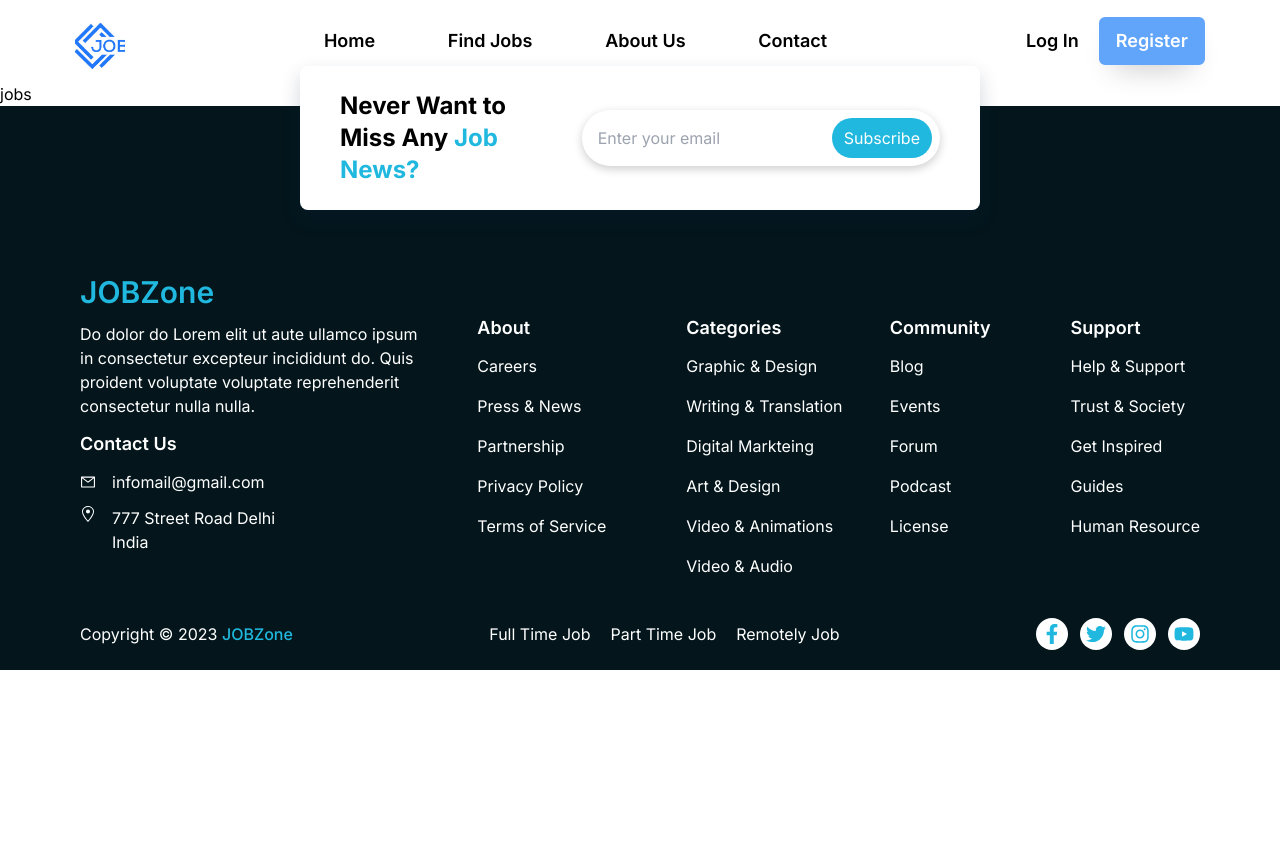
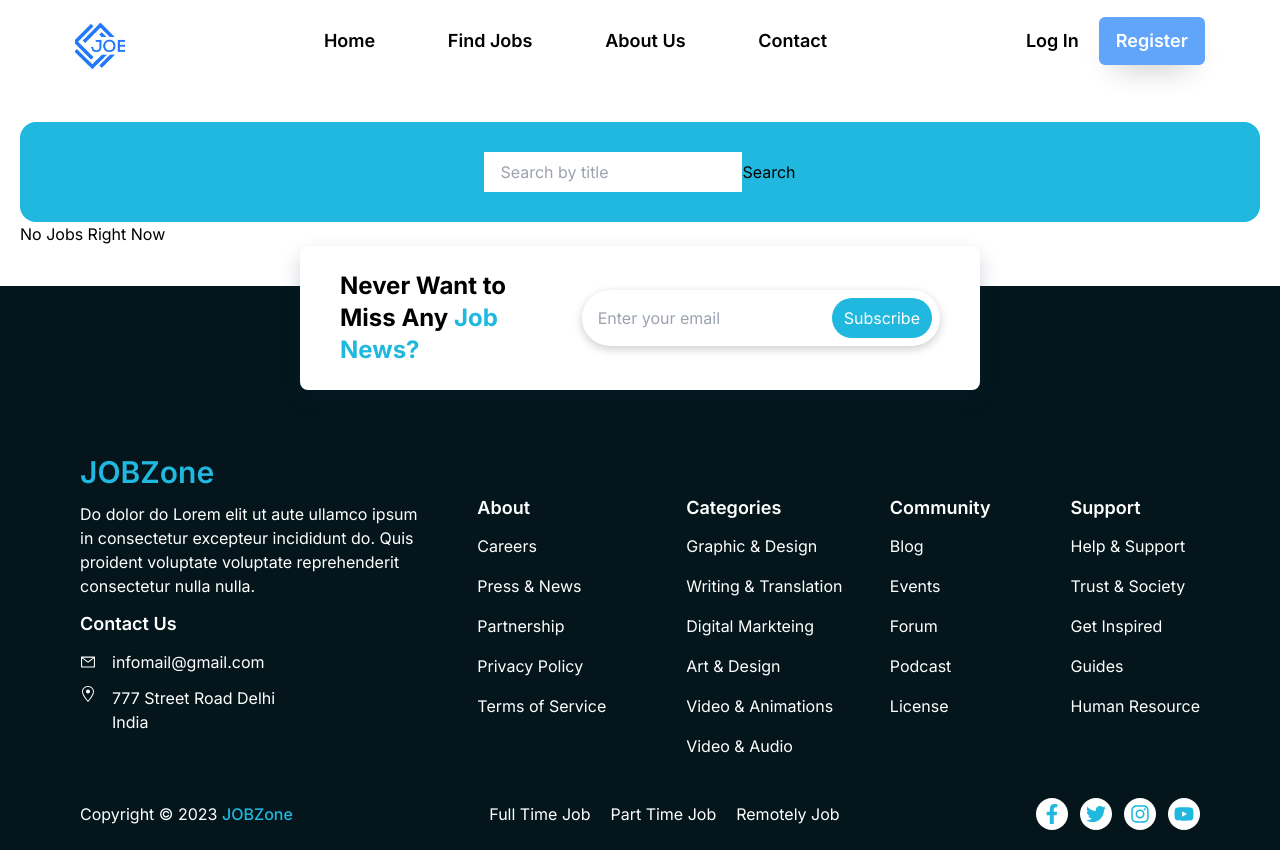
Before and after one commit to MohdFahad1/jobpedia, a Next.js app: page /jobs in a window 1280 px wide. Before the commit the page ends 800 px from the top, so only its background shows below. Built offline with nearby package versions, Linux system fonts and the light colour scheme.

Commit message:
api integrated

```diff
--- a/src/app/jobs/page.js
+++ b/src/app/jobs/page.js
@@ -1,9 +1,64 @@
-import React from 'react'
+"use client"
+import React, { useState } from 'react';
+import axios from 'axios';
 
-const page = () => {
+function page() {
+  const [jobs, setJobs] = useState([]);
+  const [loading, setLoading] = useState(false);
+  // const [searchQuery, setSearchQuery] = useState('');
+  const fetchJobs = async () => {
+    const options = {
+      method: 'GET',
+      url: 'https://jobsearch4.p.rapidapi.com/api/v2/Jobs/Search',
+      params: {
+        SearchQuery: 'java', // Use the user's input here
+        PageSize: '12',
+        PageNumber: '1'
+      },
+      headers: {
+        'X-RapidAPI-Key': '178d765ff6msh0e4ae865c3fc28dp19fc3bjsnde2dad363727',
+        'X-RapidAPI-Host': 'jobsearch4.p.rapidapi.com'
+      }
+    };
+
+    try {
+      setLoading(true);
+      const response = await axios.request(options);
+      setJobs(response.data.data);
+      console.log(response.data);
+      setLoading(false);
+    } catch (error) {
+      console.error(error);
+    }
+  };
+
+  if(loading){
+    return (<div>Loading...........</div>)
+  }
+
   return (
-    <div>jobs</div>
-  )
+    <div className="my-10 px-5">
+      <div className="bg-[#20B8DE] w-full h-[100px] rounded-2xl flex justify-center items-center ga-10">
+      <input type="text" placeholder='Search by title' className="bg-white outline-none p-2 pl-4"/>
+        <button onClick={fetchJobs} className="">Search</button>
+      </div>
+      <div className="grid grid-cols-3 gap-10">
+        {jobs ?
+          (
+            <div>No Jobs Right Now</div>
+          ) :
+          (
+            jobs.map(job => (
+            <div key={job.slug} className="flex flex-col shadow-[rgba(0,_0,_0,_0.24)_0px_3px_8px]">
+              <h1 className="text-3xl font-bold">{job.title}</h1>
+              <p className="text-xl font-medium">{job.company}</p>
+              <a href={job.url} target='_blank' rel='noreferrer' className="bg-[#20B8DE] rounded-full p-2">Apply Now</a>
+            </div>
+            ))
+          )}
+      </div>
+    </div>
+  );
 }
 
-export default page
+export default page;
```
